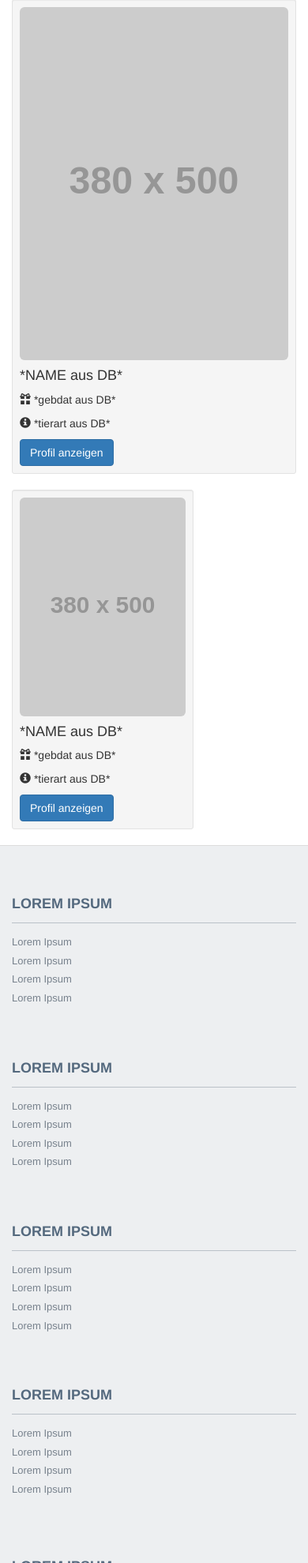
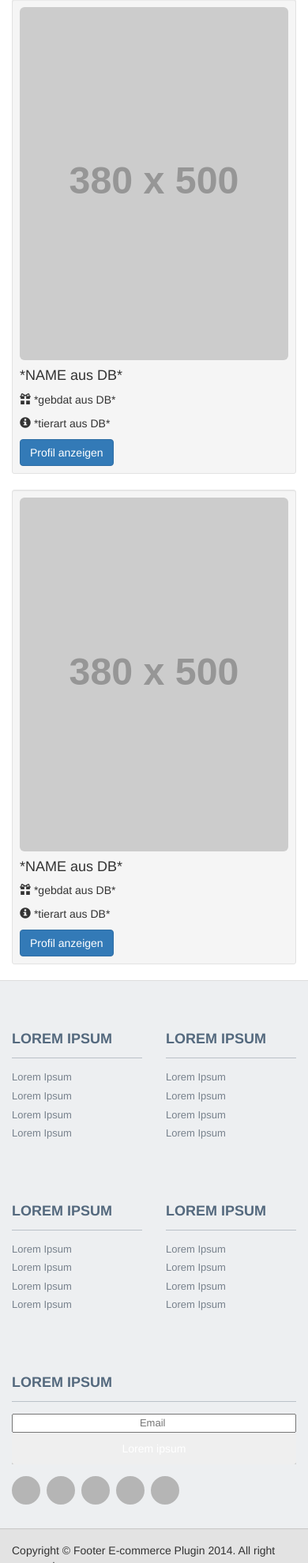
Before and after one commit to patrik98/tierheim_homepage, a PHP site: page /tiere.php in a window 390 px wide. Shown: the part 4521-6500 px from the top of the page at 79% size. Run offline with PHP 8.4, Linux system fonts and the light colour scheme; grey boxes labelled with a size stand in for pictures from a placeholder-image service; some libraries are stand-ins or nearby versions.

Commit message:
Grid fix

```diff
--- a/login.php
+++ b/login.php
@@ -26,7 +26,7 @@ if($_SERVER["REQUEST_METHOD"] == "POST"){
     // Validate credentials
     if(empty($username_err) && empty($password_err)){
         // Prepare a select statement
-        $sql = "SELECT username, password FROM users WHERE username = ?";
+        $sql = "SELECT email, passwort FROM nutzer WHERE email = ?";
 
         if($stmt = mysqli_prepare($link, $sql)){
             // Bind variables to the prepared statement as parameters
--- a/register.php
+++ b/register.php
@@ -14,7 +14,7 @@ if($_SERVER["REQUEST_METHOD"] == "POST"){
         $username_err = "Please enter a username.";
     } else{
         // Prepare a select statement
-        $sql = "SELECT id FROM users WHERE username = ?";
+        $sql = "SELECT nutzerid FROM nutzer WHERE email = ?";
 
         if($stmt = mysqli_prepare($link, $sql)){
             // Bind variables to the prepared statement as parameters
@@ -65,7 +65,7 @@ if($_SERVER["REQUEST_METHOD"] == "POST"){
     if(empty($username_err) && empty($password_err) && empty($confirm_password_err)){
 
         // Prepare an insert statement
-        $sql = "INSERT INTO nutzer (email, passwort) VALUES (?, ?)";
+        $sql = "INSERT INTO nutzer (email, passwort) VALUES (?,?)";
 
         if($stmt = mysqli_prepare($link, $sql)){
             // Bind variables to the prepared statement as parameters
--- a/tiere.php
+++ b/tiere.php
@@ -8,13 +8,11 @@
     <script src="https://ajax.aspnetcdn.com/ajax/jQuery/jquery-3.3.1.min.js"></script>
     <script type="text/javascript" src="js/bootstrap.min.js"></script>
 
-    <link href="//netdna.bootstrapcdn.com/bootstrap/3.0.0/css/bootstrap.min.css" rel="stylesheet" id="bootstrap-css">
     <!-- Selbsterstellte Ressourcen -->
     <link rel="stylesheet" href="css/style.css"/>
 </head>
 
 <body>
-
 <div><img src="images/600x200.jpg" style="width: 100%; height: 100px;"/></div>
 <nav class="navbar navbar-default">
     <div class="container-fluid">
@@ -32,7 +30,7 @@
         <!-- Collect the nav links, forms, and other content for toggling -->
         <div class="collapse navbar-collapse" id="bs-example-navbar-collapse-1">
             <ul class="nav navbar-nav">
-                <li><a href="index.php">Über uns</a></li>
+                <li class=><a href="index.php">Über uns</a></li>
                 <li class="active"><a href="tiere.php">Tiere</a></li>
                 <li><a href="#">Hilf uns!</a></li>
                 <li><a href="#">Kontakt</a></li>
@@ -46,12 +44,15 @@
 </nav>
 
 <main>
+
     <!-- Profilliste -->
     <div class="container-fluid"> <!-- umfassender Container -->
 
+        <!-- row 1 -->
         <div class = "row">
             <div class="col-sm-6 col-md-4">
 
+                <!-- Profil 1 -->
                 <div class="well well-sm">
                     <div class="row">
                         <div class="col-sm-6 col-md-4">
@@ -75,8 +76,8 @@
                 </div>
             </div>
 
+            <!-- Profil 2 -->
             <div class="col-sm-6 col-md-4">
-
                 <div class="well well-sm">
                     <div class="row">
                         <div class="col-sm-6 col-md-4">
@@ -100,8 +101,37 @@
                 </div>
             </div>
 
+            <!-- Profil 3 -->
+            <div class="col-sm-6 col-md-4">
+                <div class="well well-sm">
+                    <div class="row">
+                        <div class="col-sm-6 col-md-4">
+                            <img src="http://placehold.it/380x500" alt="" class="img-rounded img-responsive" />
+                        </div>
+                        <div class="col-sm-6 col-md-8">
+                            <h4>
+                                *NAME aus DB*</h4>
+                            <p>
+                                <i class="glyphicon glyphicon-gift"></i> *gebdat aus DB*</p>
+                            <i class="glyphicon glyphicon-info-sign"></i> *tierart aus DB*
+                            <p>
+
+                                <!-- Split button -->
+                            <div class="btn-group">
+                                <button type="button" class="btn btn-primary">
+                                    Profil anzeigen</button>
+                            </div>
+                        </div>
+                    </div>
+                </div>
+            </div>
+        </div>
+
+        <!-- row 2 -->
+        <div class = "row">
             <div class="col-sm-6 col-md-4">
 
+                <!-- Profil 4 -->
                 <div class="well well-sm">
                     <div class="row">
                         <div class="col-sm-6 col-md-4">
@@ -125,8 +155,8 @@
                 </div>
             </div>
 
+            <!-- Profil 5 -->
             <div class="col-sm-6 col-md-4">
-
                 <div class="well well-sm">
                     <div class="row">
                         <div class="col-sm-6 col-md-4">
@@ -150,8 +180,37 @@
                 </div>
             </div>
 
+            <!-- Profil 6 -->
+            <div class="col-sm-6 col-md-4">
+                <div class="well well-sm">
+                    <div class="row">
+                        <div class="col-sm-6 col-md-4">
+                            <img src="http://placehold.it/380x500" alt="" class="img-rounded img-responsive" />
+                        </div>
+                        <div class="col-sm-6 col-md-8">
+                            <h4>
+                                *NAME aus DB*</h4>
+                            <p>
+                                <i class="glyphicon glyphicon-gift"></i> *gebdat aus DB*</p>
+                            <i class="glyphicon glyphicon-info-sign"></i> *tierart aus DB*
+                            <p>
+
+                                <!-- Split button -->
+                            <div class="btn-group">
+                                <button type="button" class="btn btn-primary">
+                                    Profil anzeigen</button>
+                            </div>
+                        </div>
+                    </div>
+                </div>
+            </div>
+        </div>
+
+        <!-- row 3 -->
+        <div class = "row">
             <div class="col-sm-6 col-md-4">
 
+                <!-- Profil 7 -->
                 <div class="well well-sm">
                     <div class="row">
                         <div class="col-sm-6 col-md-4">
@@ -175,8 +234,8 @@
                 </div>
             </div>
 
+            <!-- Profil 8 -->
             <div class="col-sm-6 col-md-4">
-
                 <div class="well well-sm">
                     <div class="row">
                         <div class="col-sm-6 col-md-4">
@@ -200,8 +259,8 @@
                 </div>
             </div>
 
+            <!-- Profil 9 -->
             <div class="col-sm-6 col-md-4">
-
                 <div class="well well-sm">
                     <div class="row">
                         <div class="col-sm-6 col-md-4">
@@ -224,58 +283,9 @@
                     </div>
                 </div>
             </div>
-
-        <div class="col-sm-6 col-md-4">
-
-            <div class="well well-sm">
-                <div class="row">
-                    <div class="col-sm-6 col-md-4">
-                        <img src="http://placehold.it/380x500" alt="" class="img-rounded img-responsive" />
-                    </div>
-                    <div class="col-sm-6 col-md-8">
-                        <h4>
-                            *NAME aus DB*</h4>
-                        <p>
-                            <i class="glyphicon glyphicon-gift"></i> *gebdat aus DB*</p>
-                        <i class="glyphicon glyphicon-info-sign"></i> *tierart aus DB*
-                        <p>
-
-                            <!-- Split button -->
-                        <div class="btn-group">
-                            <button type="button" class="btn btn-primary">
-                                Profil anzeigen</button>
-                        </div>
-                    </div>
-                </div>
-            </div>
         </div>
 
-        <div class="col-xs-8 col-md-4">
 
-            <div class="well well-sm">
-                <div class="row">
-                    <div class="col-sm-6 col-md-4">
-                        <img src="http://placehold.it/380x500" alt="" class="img-rounded img-responsive" />
-                    </div>
-                    <div class="col-sm-6 col-md-8">
-                        <h4>
-                            *NAME aus DB*</h4>
-                        <p>
-                            <i class="glyphicon glyphicon-gift"></i> *gebdat aus DB*</p>
-                        <i class="glyphicon glyphicon-info-sign"></i> *tierart aus DB*
-                        <p>
-
-                            <!-- Split button -->
-                        <div class="btn-group">
-                            <button type="button" class="btn btn-primary">
-                                Profil anzeigen</button>
-                        </div>
-                    </div>
-                </div>
-            </div>
-        </div>
-
-    </div>
     </div>
 </main>
 
@@ -283,7 +293,7 @@
     <div class="footer" id="footer">
         <div class="container">
             <div class="row">
-                <div class="col-lg-2  col-md-2 col-sm-4 col-sm-6">
+                <div class="col-lg-2  col-md-2 col-sm-4 col-xs-6">
                     <h3> Lorem Ipsum </h3>
                     <ul>
                         <li> <a href="#"> Lorem Ipsum </a> </li>
@@ -292,7 +302,7 @@
                         <li> <a href="#"> Lorem Ipsum </a> </li>
                     </ul>
                 </div>
-                <div class="col-lg-2  col-md-2 col-sm-4 col-sm-6">
+                <div class="col-lg-2  col-md-2 col-sm-4 col-xs-6">
                     <h3> Lorem Ipsum </h3>
                     <ul>
                         <li> <a href="#"> Lorem Ipsum </a> </li>
@@ -301,7 +311,7 @@
                         <li> <a href="#"> Lorem Ipsum </a> </li>
                     </ul>
                 </div>
-                <div class="col-lg-2  col-md-2 col-sm-4 col-sm-6">
+                <div class="col-lg-2  col-md-2 col-sm-4 col-xs-6">
                     <h3> Lorem Ipsum </h3>
                     <ul>
                         <li> <a href="#"> Lorem Ipsum </a> </li>
@@ -310,7 +320,7 @@
                         <li> <a href="#"> Lorem Ipsum </a> </li>
                     </ul>
                 </div>
-                <div class="col-lg-2  col-md-2 col-sm-4 col-sm-6">
+                <div class="col-lg-2  col-md-2 col-sm-4 col-xs-6">
                     <h3> Lorem Ipsum </h3>
                     <ul>
                         <li> <a href="#"> Lorem Ipsum </a> </li>
@@ -422,7 +432,5 @@
 
     </div>
 </div>
-
-
 </body>
 </html>
```
Lines whose indentation alone changed are shown as unchanged.
